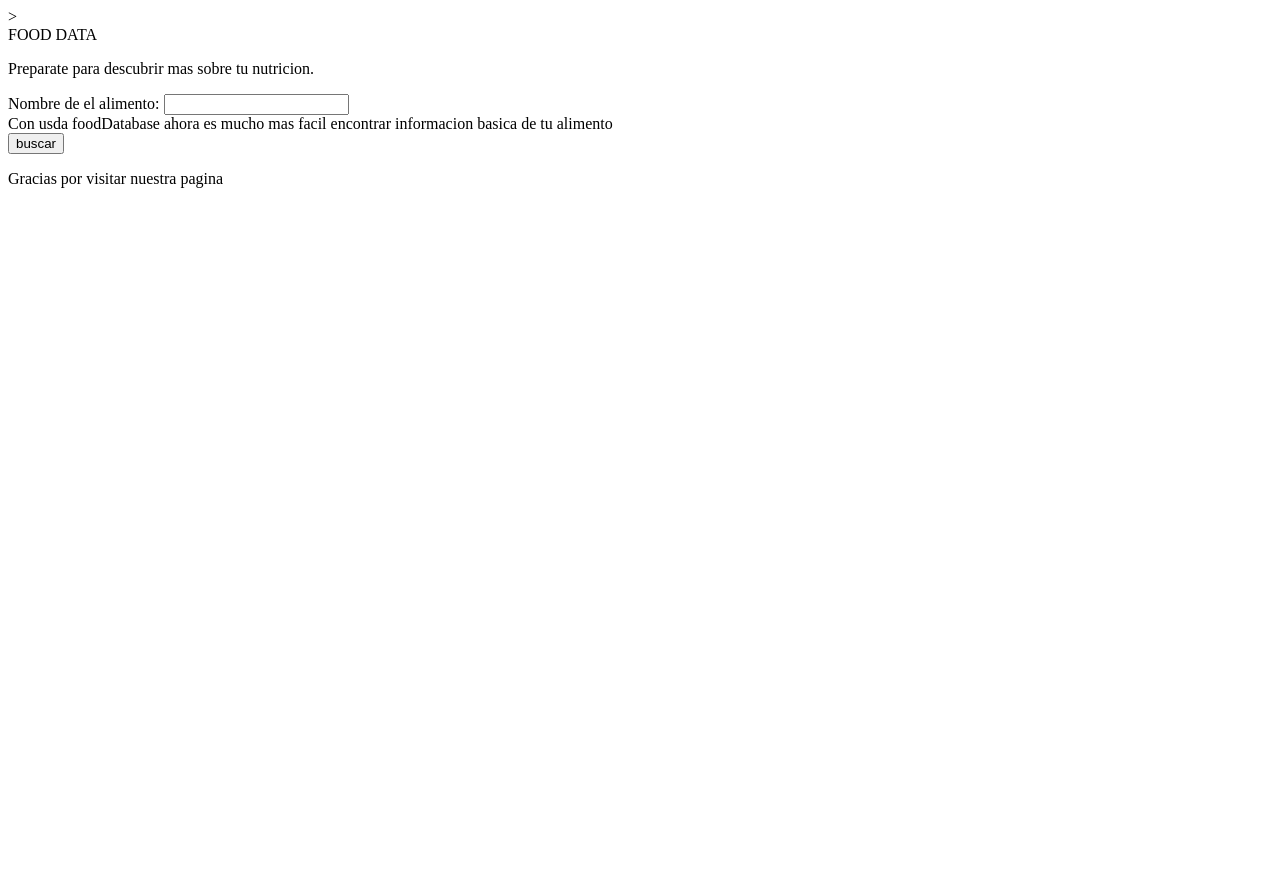
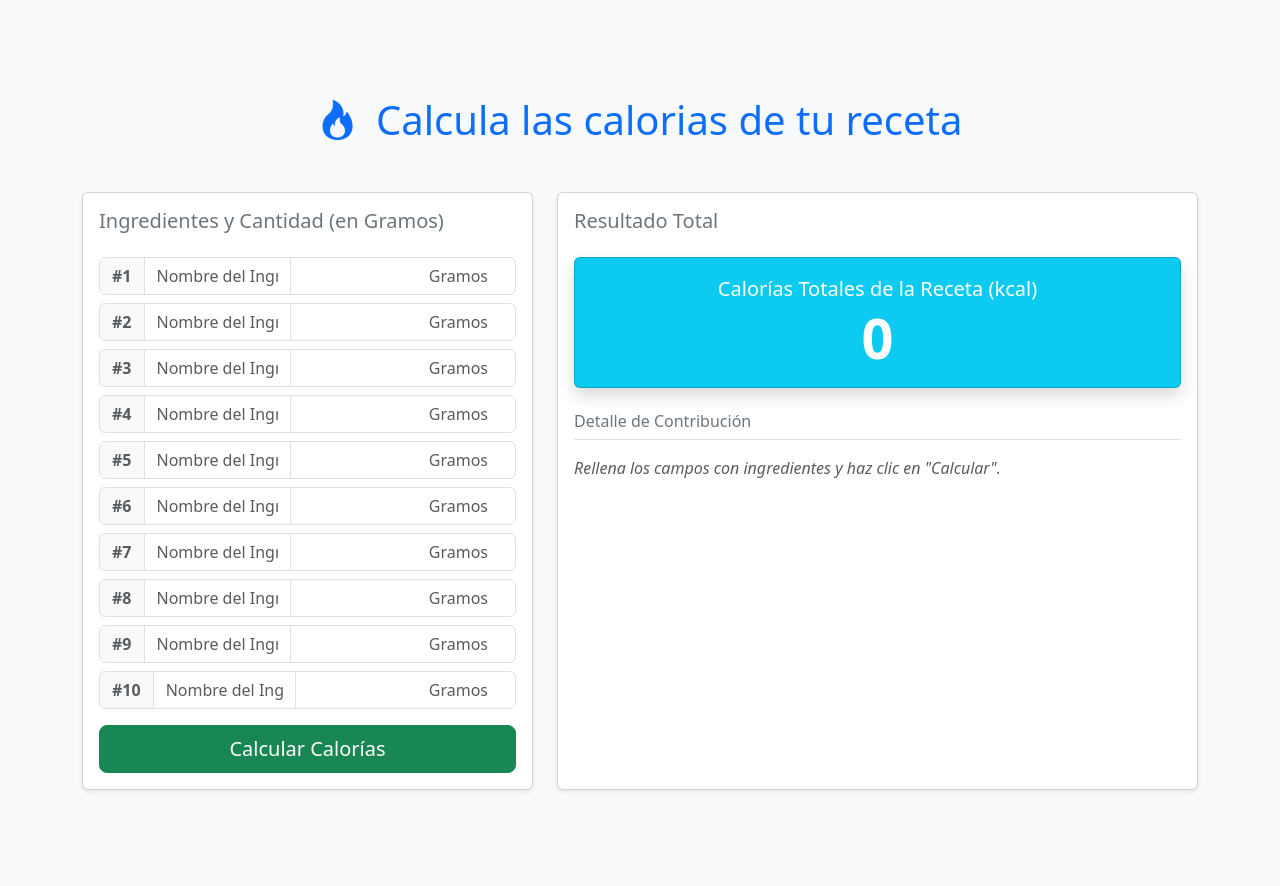
Before and after one commit to ZamudioGarciaPatricia/PZG-13.11.2025, a Flask app: page / in a window 1280 px wide. Before the commit the page ends 188 px from the top, so only its background shows below. Run offline with Flask 3, Linux system fonts and the light colour scheme.

Commit message:
Add files via upload

```diff
--- a/app.py
+++ b/app.py
@@ -1,17 +1,122 @@
-from flask import Flask, render_template, request, redirect, url_for, flash, json
 import requests
-app = Flask(__name__)
+from flask import Flask, render_template, request
 
-USDA_API_KEY = "2mVbF6kxK7xneQO7arHpkEhocL3fieky45ymC89t"
-USDA_API_BASE_URL = "https://api.nal.usda.gov/fdc/v1/food/"
+aplicacion = Flask(__name__)
 
-@app.route('/')
-def index():
-    return render_template('index.html')
+CLAVE_API = "2mVbF6kxK7xneQO7arHpkEhocL3fieky45ymC89t"
+URL_BASE_BUSQUEDA = "https://api.nal.usda.gov/fdc/v1/foods/search"
+URL_BASE_DETALLE = "https://api.nal.usda.gov/fdc/v1/food/"
 
-@app.route('/search', methods=['POST'])
-def busca_comida():
-    comida_name = request.form.get('comida_name', '')
+
+def obtener_fdc_id_y_calorias_base(nombre_ingrediente):
+    """
+    Busca el FDC ID para un ingrediente y luego obtiene las calorías por 100g.
+    Devuelve las calorías por 100g (kcal) y el nombre de la descripción del alimento.
+    """
+    parametros_busqueda = {
+        "api_key": CLAVE_API,
+        "query": nombre_ingrediente,
+        "pageSize": 1
+    }
+
+    try:
+        respuesta_busqueda = requests.get(URL_BASE_BUSQUEDA, params=parametros_busqueda)
+
+        if respuesta_busqueda.status_code != 200:
+            print(f"Error de estado HTTP en búsqueda: {respuesta_busqueda.status_code}")
+            return None
+
+        resultados = respuesta_busqueda.json()
+
+        if not resultados.get('foods'):
+            return None
+
+        id_fdc = resultados['foods'][0]['fdcId']
+
+        url_detalle = f"{URL_BASE_DETALLE}{id_fdc}"
+        parametros_detalle = {"api_key": CLAVE_API}
+
+        respuesta_detalle = requests.get(url_detalle, params=parametros_detalle)
+
+        if respuesta_detalle.status_code != 200:
+            print(f"Error de estado HTTP en detalle: {respuesta_detalle.status_code}")
+            return None
+
+        datos_detalle = respuesta_detalle.json()
+
+        for nutriente in datos_detalle.get('foodNutrients', []):
+            if nutriente.get('nutrient', {}).get('name') == "Energy":
+                return {
+                    "descripcion": datos_detalle.get('description'),
+                    "calorias_por_100g": nutriente.get('amount', 0)
+                }
+
+        return None
+
+    except requests.exceptions.RequestException as e:
+        print(f"Error de Conexión (fuera de HTTP status): {e}")
+        return None
+
+@aplicacion.route('/', methods=['GET'])
+def indice():
+    """Muestra la interfaz principal de la calculadora (sin resultados iniciales)."""
+    return render_template('index.html', total_calorias=None, detalle_ingredientes=None)
+
+@aplicacion.route('/calculate', methods=['POST'])
+def calcular():
+    calorias_totales = 0
+    detalle_ingredientes = []
+    ingredientes_formulario = []
+
+
+    for i in range(1, 11):
+        nombre_key = f'nombre_{i}'
+        gramos_key = f'gramos_{i}'
+
+        nombre = request.form.get(nombre_key, '').strip()
+        gramos_str = request.form.get(gramos_key, '0').strip()
+
+        try:
+            gramos = float(gramos_str)
+        except ValueError:
+            gramos = 0
+
+        if nombre and gramos > 0:
+            ingredientes_formulario.append({
+                "nombre": nombre,
+                "gramos": gramos,
+                "nombre_campo": nombre_key,
+                "gramos_campo": gramos_key
+            })
+
+            datos_base = obtener_fdc_id_y_calorias_base(nombre)
+
+            if datos_base and datos_base["calorias_por_100g"] > 0:
+                factor = gramos / 100
+                contribucion_calorias = datos_base["calorias_por_100g"] * factor
+                calorias_totales += contribucion_calorias
+
+                detalle_ingredientes.append({
+                    "nombre": nombre,
+                    "gramos": gramos,
+                    "calorias": round(contribucion_calorias, 2),
+                    "encontrado": True
+                })
+            else:
+                detalle_ingredientes.append({
+                    "nombre": f"{nombre} (No encontrado o 0 Kcal)",
+                    "gramos": gramos,
+                    "calorias": 0,
+                    "encontrado": False
+                })
+
+    if not ingredientes_formulario:
+        return render_template('index.html', total_calorias=None, detalle_ingredientes=None, submitted_data={})
+    return render_template('index.html',
+                            total_calorias=round(calorias_totales, 2),
+                            detalle_ingredientes=detalle_ingredientes,
+                            submitted_data={k: request.form.get(k) for k in request.form}
+                            )
 
 if __name__ == '__main__':
-    app.run(debug=True)
+    aplicacion.run(debug=True)
--- a/templates/base.html
+++ b/templates/base.html
@@ -3,22 +3,19 @@
 <head>
     <meta charset="UTF-8">
     <meta name="viewport" content="width=device-width, initial-scale=1.0">
-    <title>{{ title }}</title>>
+    <title>{% block title %}Aplicación Flask{% endblock title %}</title>
+
+    <link href="https://cdn.jsdelivr.net/npm/bootstrap@5.3.3/dist/css/bootstrap.min.css" rel="stylesheet" xintegrity="sha384-QWTKZyjpPEjISv5WaRU9OFeRpok6YctnYmDr5pNlyT2bRjXh0JMhjY6hW+ALEwIH" crossorigin="anonymous">
+    <link rel="stylesheet" href="https://cdn.jsdelivr.net/npm/bootstrap-icons@1.10.5/font/bootstrap-icons.css">
 </head>
-<body>
-    <header>
-        <div class="bg-danger opacity-50">FOOD DATA</div>
+<body class="bg-light p-3 p-md-5">
 
-    </header>
-
-    <div class="content">
+    <div class="container my-5">
         {% block content %}
-            <h2>Bienvenido</h2>
-        {% endblock %}
+        {% endblock content %}
     </div>
 
-    <footer>
-        <p>Gracias por visitar nuestra pagina</p>
-    </footer>
+    <script src="https://cdn.jsdelivr.net/npm/bootstrap@5.3.3/dist/js/bootstrap.bundle.min.js" xintegrity="sha384-YvpcrYf0tY3lHB60NNkmXc5s9fDVZLESaAA55NDzOxhy9GkcIdslK1eN7N6jIeHz" crossorigin="anonymous"></script>
+
 </body>
 </html>
--- a/templates/index.html
+++ b/templates/index.html
@@ -1,18 +1,110 @@
-
 {% extends "base.html" %}
 
+{% block title %}Calculadora de Calorías para tu receta :D{% endblock title %}
+
 {% block content %}
-    <p>Preparate para descubrir mas sobre tu nutricion.</p>
-    <form action="" method="POST" class="needs-validation" novalidate>
-                    <div class="mb-3">
-                        <label for="pokemon_name" class="form-label text-muted">Nombre de el alimento:</label>
-                        <input type="text" class="form-control form-control-lg rounded-3" id="comida_name" name="comida_name" required >
-                        <div class="invalid-feedback">
-                            Con usda foodDatabase ahora es mucho mas facil encontrar informacion basica de tu alimento
-                        </div>
-                    </div>
-                    <button type="submit" class="btn btn-secondary w-100 btn-lg shadow-sm mt-3 rounded-3">
-                        <i class="bi bi-search me-1"></i> buscar
-                    </button>
-                </form>
-{% endblock %}
+<h1 class="text-center mb-5 text-primary">
+    <i class="bi bi-fire me-2"></i> Calcula las calorias de tu receta
+</h1>
+
+<div class="row g-4 justify-content-center">
+    <div class="col-lg-5">
+    <div class="card shadow-sm h-100">
+        <div class="card-body">
+        <h2 class="card-title h5 mb-4 text-secondary">
+            Ingredientes y Cantidad (en Gramos)
+        </h2>
+
+        <form action="{{ url_for('calcular') }}" method="POST">
+            <div id="contenedor-ingredientes" class="mb-3">
+            {% for i in range(1, 11) %}
+            <div class="ingrediente-item input-group mb-2">
+                <span class="input-group-text bg-light text-muted fw-bold"
+                >#{{ i }}</span
+                >
+                <input
+                type="text"
+                placeholder="Nombre del Ingrediente (Ej: Arroz, Carne)"
+                class="form-control"
+                name="nombre_{{ i }}"
+                value="{{ submitted_data['nombre_' ~ i] if submitted_data else '' }}"
+                />
+
+                <input
+                type="number"
+                placeholder="Gramos"
+                class="form-control w-25 text-end"
+                min="0"
+                name="gramos_{{ i }}"
+                value="{{ submitted_data['gramos_' ~ i] if submitted_data else '' }}"
+                />
+            </div>
+            {% endfor %}
+            </div>
+
+            <button
+            type="submit"
+            id="btn-calcular"
+            class="btn btn-success w-100 btn-lg"
+            >
+            Calcular Calorías
+            </button>
+        </form>
+
+        {% if submitted_data and not detalle_ingredientes %}
+        <div class="mt-4 p-3 rounded text-sm alert alert-warning">
+            No se introdujo ningún ingrediente válido con más de 0 gramos. Por
+            favor, revisa tus entradas.
+        </div>
+        {% endif %}
+        </div>
+    </div>
+    </div>
+
+    <div class="col-lg-7">
+    <div class="card shadow-sm h-100">
+        <div class="card-body">
+        <h2 class="card-title h5 mb-4 text-secondary">Resultado Total</h2>
+
+        <div id="resumen-resultados" class="text-center mb-4">
+            <div class="card bg-info text-white p-3 shadow">
+            <p class="mb-0 fs-5">Calorías Totales de la Receta (kcal)</p>
+            <p id="total-calorias" class="display-4 fw-bold mb-0">
+                {% if total_calorias is not none %}{{ total_calorias }}{% else
+                %}0{% endif %}
+            </p>
+            </div>
+        </div>
+
+        <h3 class="h6 border-bottom pb-2 mb-3 text-secondary">
+            Detalle de Contribución
+        </h3>
+
+        <div id="detalle-resultados" class="list-group">
+            {% if detalle_ingredientes %} {% for item in detalle_ingredientes %}
+            {% set bg_class = '' if item.encontrado else 'list-group-item-danger'
+            %} {% set text_class = 'fw-bold' if item.encontrado else 'text-danger'
+            %}
+
+            <div
+            class="list-group-item d-flex justify-content-between align-items-center {{ bg_class }}"
+            >
+            <span class="col-7 col-md-8 {{ text_class }}"
+                >{{ item.nombre }}</span
+            >
+            <span class="col-3 col-md-2 text-muted">{{ item.gramos }} g</span>
+            <span class="col-2 col-md-2 text-end text-primary fw-bold">
+                {{ item.calorias }} kcal
+            </span>
+            </div>
+            {% endfor %} {% else %}
+            <p class="text-muted fst-italic" id="mensaje-inicial">
+            Rellena los campos con ingredientes y haz clic en "Calcular".
+            </p>
+            {% endif %}
+        </div>
+        </div>
+    </div>
+    </div>
+</div>
+{% endblock content %}
```
Also changed, not shown: requierements.txt (added, +13 -0 lines), README.md.
